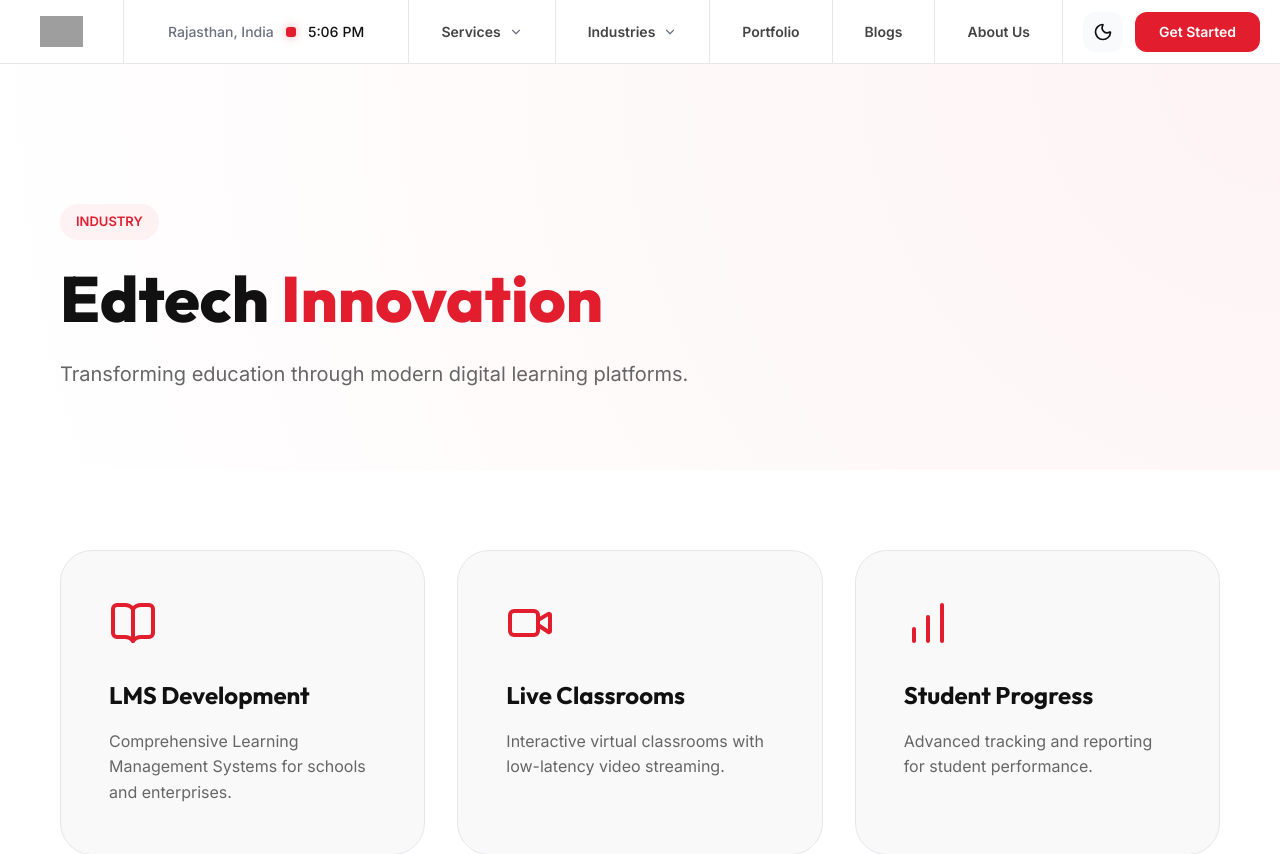
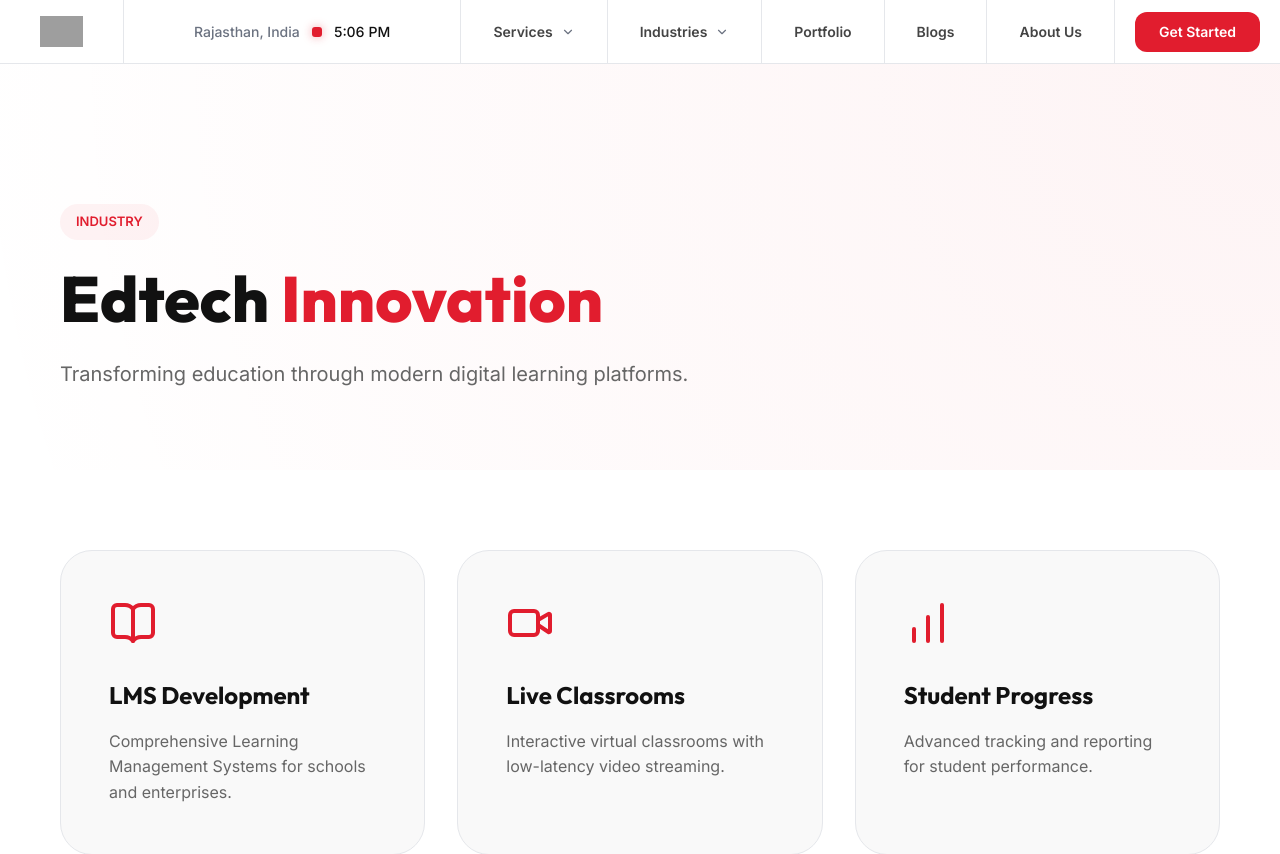
Before and after one commit to Jiyasys/jiyasys, a React (Vite) app: page /industry/edtech in a window 1280 px wide. Shown: the top 854 px of the page. Built offline with nearby package versions, Linux system fonts and the light colour scheme; grey boxes are pictures that could not be loaded.

Commit message:
Update Header.jsx

```diff
--- a/src/components/Header.jsx
+++ b/src/components/Header.jsx
@@ -165,9 +165,9 @@ const Header = () => {
       </nav>
 
       <div className="header-right">
-        <button className="theme-toggle" onClick={toggleTheme} aria-label="Toggle Theme">
+        {/* <button className="theme-toggle" onClick={toggleTheme} aria-label="Toggle Theme">
           {isDark ? <Sun size={20} /> : <Moon size={20} />}
-        </button>
+        </button> */}
         <button className="contact-btn" onClick={() => { navigate('/contact'); setMobileMenuOpen(false); }}>Get Started</button>
         <button className="mobile-toggle" onClick={toggleMobileMenu}>
           {mobileMenuOpen ? <X size={24} /> : <Menu size={24} />}
```
